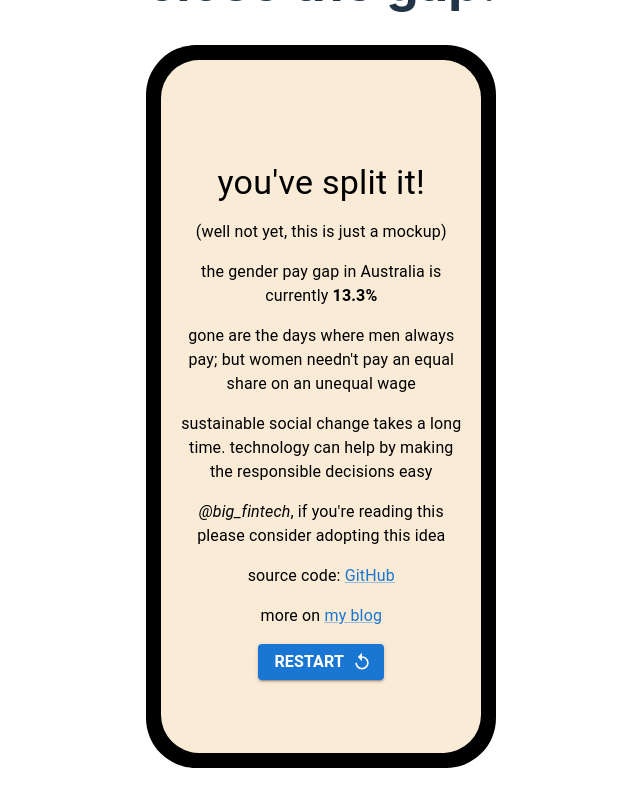
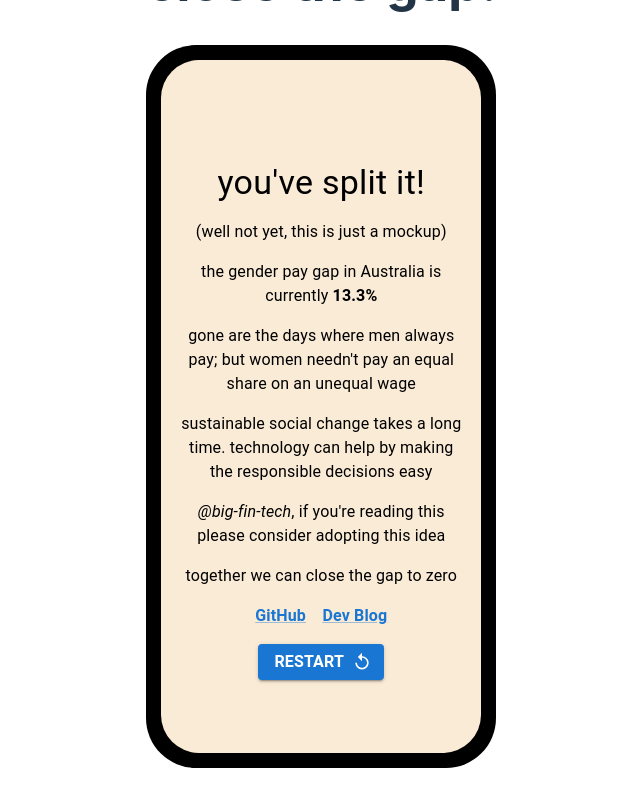
Before and after one commit to mcteamster/libra, a React (Vite) app: page / in a window 1280 px wide. Both pictures are taken after a click on the button "SPLIT". Shown: the part 112-912 px from the top of the page, without its empty margins (318-958 px from the left). Built offline with nearby package versions, Linux system fonts and the light colour scheme.

Commit message:
tweak/text formatting

```diff
--- a/index.html
+++ b/index.html
@@ -4,7 +4,7 @@
     <meta charset="UTF-8" />
     <link rel="icon" type="image/png" href="/favicon.png" />
     <meta name="viewport" content="width=device-width, initial-scale=1.0" />
-    <title>Libra | Split by Gender Pay Gap</title>
+    <title>Libra ~ Split by Pay Gap</title>
   </head>
   <body>
     <div id="root"></div>
--- a/package.json
+++ b/package.json
@@ -1,7 +1,7 @@
 {
   "name": "libra",
   "private": true,
-  "version": "0.0.0",
+  "version": "0.1.0",
   "type": "module",
   "scripts": {
     "dev": "vite",
--- a/src/components/Submit.tsx
+++ b/src/components/Submit.tsx
@@ -18,12 +18,16 @@ function Submit(props: any) {
     <Stack className="centered" sx={styles.box} spacing={2}>
       <Typography variant="h4">you've split it!</Typography>
       <Typography variant="body1">(well not yet, this is just a mockup)</Typography>
-      <Typography variant="body1">the gender pay gap in Australia is currently <b>{(100*props.rate).toFixed(1)}%</b></Typography>
+      <Typography variant="body1">the gender pay gap in Australia is currently <b>{(100 * props.rate).toFixed(1)}%</b></Typography>
       <Typography variant="body1">gone are the days where men always pay; but women needn't pay an equal share on an unequal wage</Typography>
       <Typography variant="body1">sustainable social change takes a long time. technology can help by making the responsible decisions easy</Typography>
-      <Typography variant="body1"><i>@big_fintech</i>, if you're reading this please consider adopting this idea</Typography>
-      <Typography variant="body1">source code: <Link href="https://github.com/mcteamster/libra" target="_blank" rel="noopener">GitHub</Link></Typography>
-      <Typography variant="body1">more on <Link href="https://blog.tonz.io/3.html" target="_blank" rel="noopener">my blog</Link></Typography>
+      <Typography variant="body1"><i>@big-fin-tech</i>, if you're reading this please consider adopting this idea</Typography>
+      <Typography variant="body1">together we can close the gap to zero</Typography>
+      <Typography variant="body1">
+        <Link href="https://github.com/mcteamster/libra" target="_blank" rel="noopener" fontWeight={"bold"}>GitHub</Link>
+        &nbsp;&nbsp;&nbsp;&nbsp;
+        <Link href="https://blog.tonz.io/3.html" target="_blank" rel="noopener" fontWeight={"bold"}>Dev Blog</Link>
+      </Typography>
       <Button
         endIcon={<ReplayIcon />}
         variant="contained"
```
